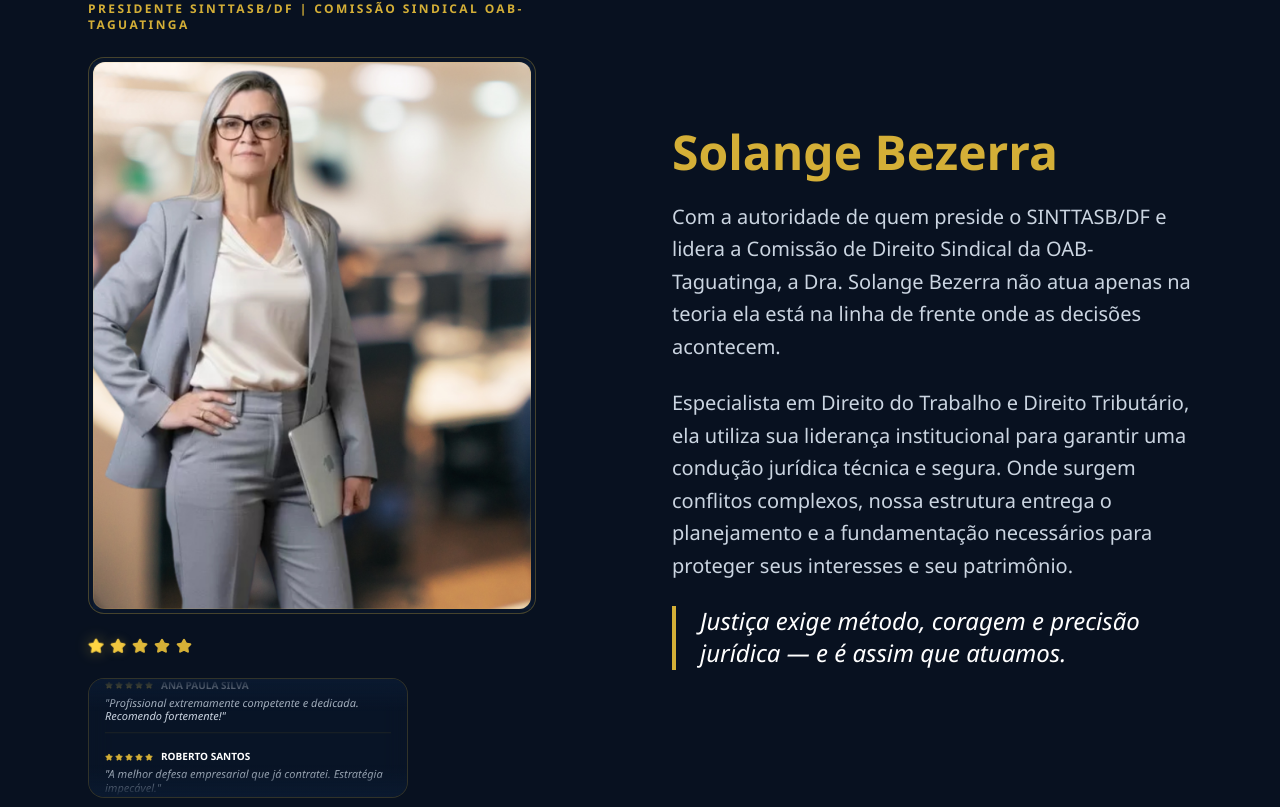
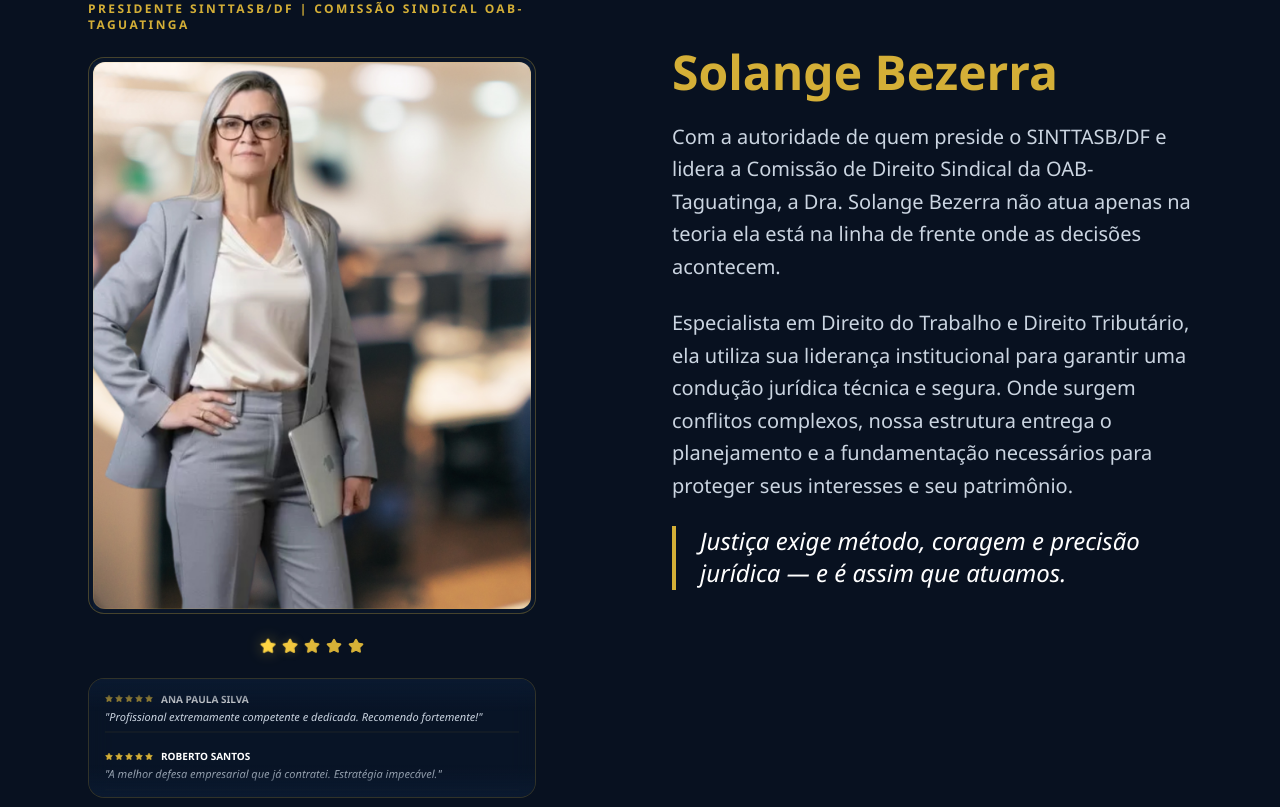
Before and after one commit to vanharelli/Solange-bezerra-advocacia, a React (Vite) app: page / in a window 1280 px wide. Shown: the part 1313-2120 px from the top of the page. Built offline with nearby package versions, Linux system fonts and the light colour scheme.

Commit message:
fix-layout-alignment

```diff
--- a/src/screens/LandingElite.tsx
+++ b/src/screens/LandingElite.tsx
@@ -215,8 +215,8 @@ export function LandingElite() {
                     <div className="pointer-events-none absolute inset-0 rounded-xl shadow-[inset_0_0_0_1px_rgba(212,175,55,0.15)]"></div>
                   </div>
                 </div>
-                <div className="flex flex-col items-center lg:items-start gap-6">
-                  <div className="flex items-center justify-center lg:justify-start gap-1.5" aria-label="Avaliação 5 de 5">
+                <div className="flex flex-col items-center gap-6 lg:mx-0 w-full max-w-[18rem] sm:max-w-[24rem] lg:max-w-[28rem] mx-auto">
+                  <div className="flex items-center justify-center gap-1.5" aria-label="Avaliação 5 de 5">
                     <Star className="shimmer-star h-4 w-4 fill-[#D4AF37] text-[#D4AF37]" style={{ animationDelay: '0s' }} />
                     <Star className="shimmer-star h-4 w-4 fill-[#D4AF37] text-[#D4AF37]" style={{ animationDelay: '0.2s' }} />
                     <Star className="shimmer-star h-4 w-4 fill-[#D4AF37] text-[#D4AF37]" style={{ animationDelay: '0.4s' }} />
@@ -225,7 +225,7 @@ export function LandingElite() {
                   </div>
 
                   {/* Reviews Scroller */}
-                  <div className="relative h-[120px] w-full max-w-[320px] overflow-hidden rounded-2xl border border-[#D4AF37]/20 bg-[#0B1A30]/40 backdrop-blur-md">
+                  <div className="relative h-[120px] w-full overflow-hidden rounded-2xl border border-[#D4AF37]/20 bg-[#0B1A30]/40 backdrop-blur-md">
                     <div className="pointer-events-none absolute inset-x-0 top-0 z-10 h-8 bg-gradient-to-b from-[#0B1A30] to-transparent"></div>
                     <div className="pointer-events-none absolute inset-x-0 bottom-0 z-10 h-8 bg-gradient-to-t from-[#0B1A30] to-transparent"></div>
 
@@ -259,7 +259,7 @@ export function LandingElite() {
                   </div>
                 </div>
               </div>
-              <div className="space-y-6 self-center w-full max-w-[20rem] sm:max-w-[28rem] lg:max-w-none mx-auto lg:mx-0">
+              <div className="space-y-6 lg:self-start lg:pt-12 w-full max-w-[20rem] sm:max-w-[28rem] lg:max-w-none mx-auto lg:mx-0">
                 <h3 className="text-3xl sm:text-4xl lg:text-5xl font-bold text-[#D4AF37] text-center lg:text-left">Solange Bezerra</h3>
                 <p className="text-base sm:text-lg lg:text-xl leading-relaxed text-[#CBD5E1] text-center lg:text-left">
                   Com a autoridade de quem preside o SINTTASB/DF e lidera a Comissão de Direito Sindical da OAB-Taguatinga, a Dra. Solange Bezerra não atua apenas na teoria ela está na linha de frente onde as decisões acontecem.
```
